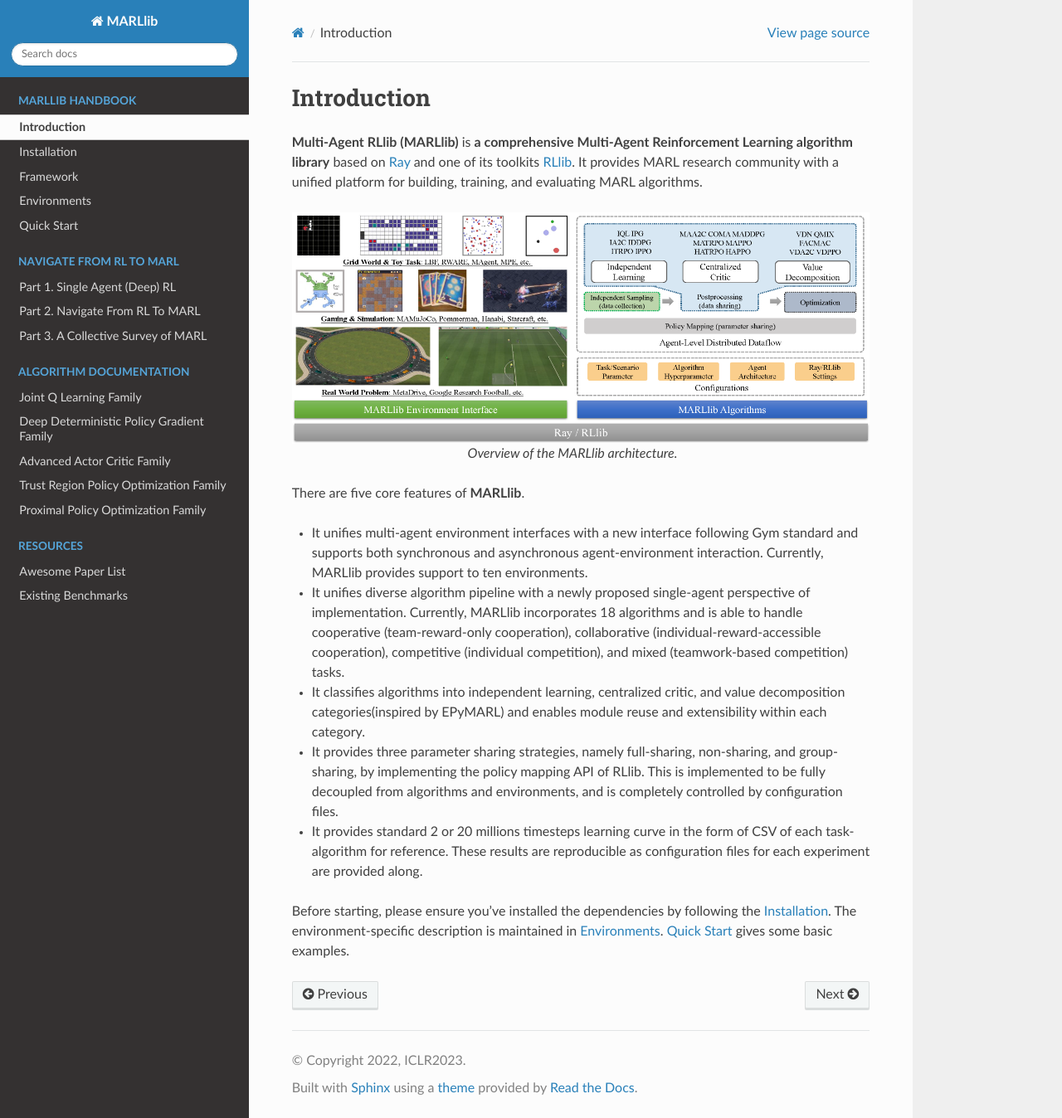
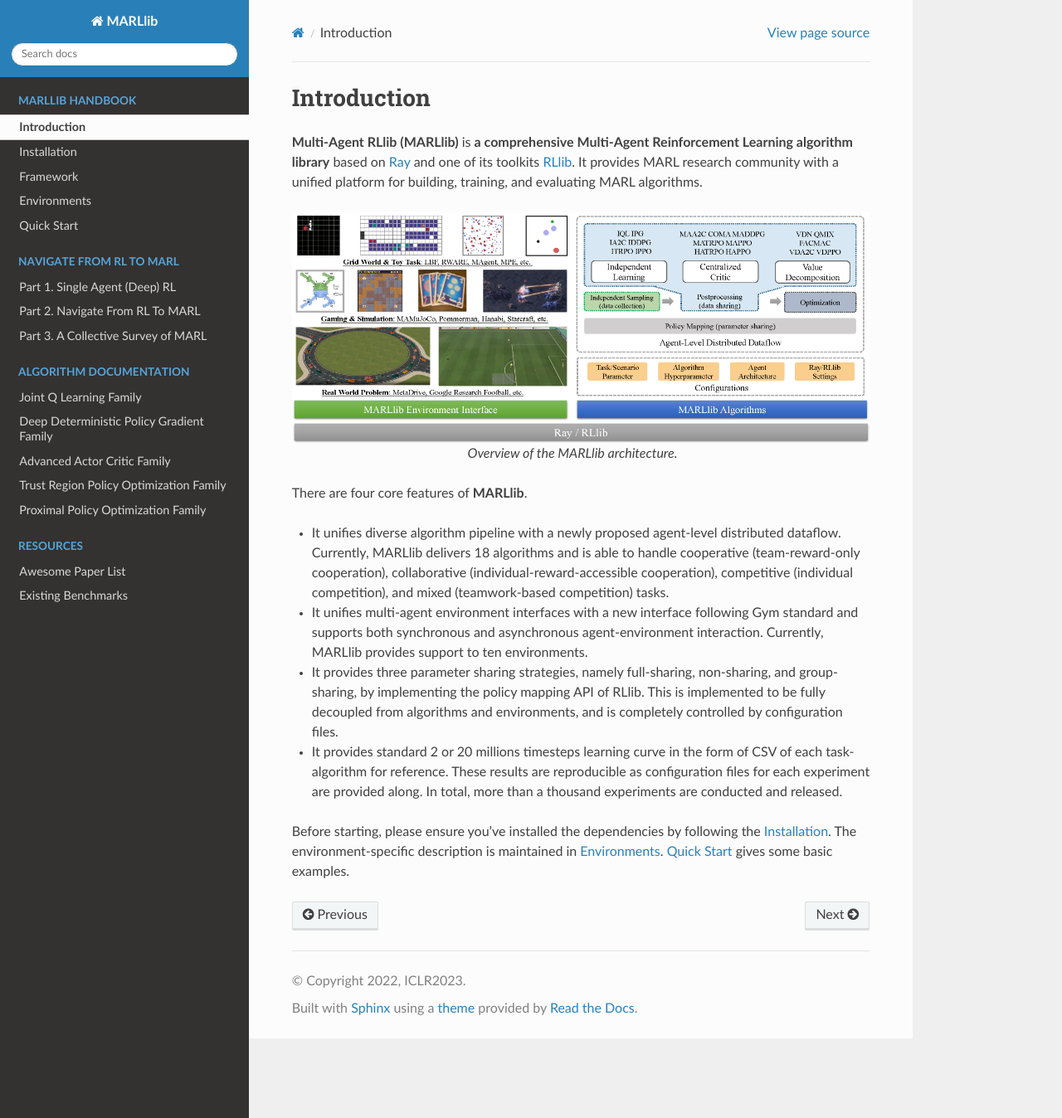
Before and after one commit to ICLR2023Paper4242/MARLlib, a Sphinx documentation site: the page built from docs/source/handbook/intro.rst, in a window 1280 px wide and 1348 px high. Shown: the whole window at 83% size. Built offline with Sphinx 7.4.7 and the Read the Docs theme 2.0.0, drawn with Linux system fonts in a browser that asks for light colours.

Commit message:
fix installation

```diff
--- a/docs/source/handbook/installation.rst
+++ b/docs/source/handbook/installation.rst
@@ -4,7 +4,7 @@
 ===================
 
 The installation of MARLlib has two parts: common installation and external environment installation.
-We've tested the installation on Python >= 3.7.10 with Ubuntu 18.04 and Ubuntu 20.04.
+We've tested the installation on Python 3.8 with Ubuntu 18.04 and Ubuntu 20.04.
 
 
 MARLlib Installation
@@ -24,7 +24,8 @@
     pip install ray[rllib]
 
     git clone https://github.com/ICLR2023Paper4242/MARLlib.git
-    export PYTHONPATH="$PWD" # set /Your/Path/To/MARLlib as python path
+    cd MARLlib
+    pip install -e .
 
 
 External Environments Requirements
--- a/docs/source/handbook/intro.rst
+++ b/docs/source/handbook/intro.rst
@@ -11,13 +11,12 @@
     Overview of the MARLlib architecture.
 
 
-There are five core features of **MARLlib**.
+There are four core features of **MARLlib**.
 
+- It unifies diverse algorithm pipeline with a newly proposed agent-level distributed dataflow. Currently, MARLlib delivers 18 algorithms and is able to handle cooperative (team-reward-only cooperation), collaborative (individual-reward-accessible cooperation), competitive (individual competition), and mixed (teamwork-based competition) tasks.
 - It unifies multi-agent environment interfaces with a new interface following Gym standard and supports both synchronous and asynchronous agent-environment interaction. Currently, MARLlib provides support to ten environments.
-- It unifies diverse algorithm pipeline with a newly proposed single-agent perspective of implementation. Currently, MARLlib incorporates 18 algorithms and is able to handle cooperative (team-reward-only cooperation), collaborative (individual-reward-accessible cooperation), competitive (individual competition), and mixed (teamwork-based competition) tasks.
-- It classifies algorithms into independent learning, centralized critic, and value decomposition categories(inspired by EPyMARL) and enables module reuse and extensibility within each category.
 - It provides three parameter sharing strategies, namely full-sharing, non-sharing, and group-sharing, by implementing the policy mapping API of RLlib. This is implemented to be fully decoupled from algorithms and environments, and is completely controlled by configuration files.
-- It provides standard 2 or 20 millions timesteps learning curve in the form of CSV of each task-algorithm for reference. These results are reproducible as configuration files for each experiment are provided along.
+- It provides standard 2 or 20 millions timesteps learning curve in the form of CSV of each task-algorithm for reference. These results are reproducible as configuration files for each experiment are provided along. In total, more than a thousand experiments are conducted and released.
 
 Before starting, please ensure you've installed the dependencies by following the :ref:`basic-installation`.
 The environment-specific description is maintained in :ref:`env`.
```
Also changed, not shown: README.md (+20 -5 lines).
